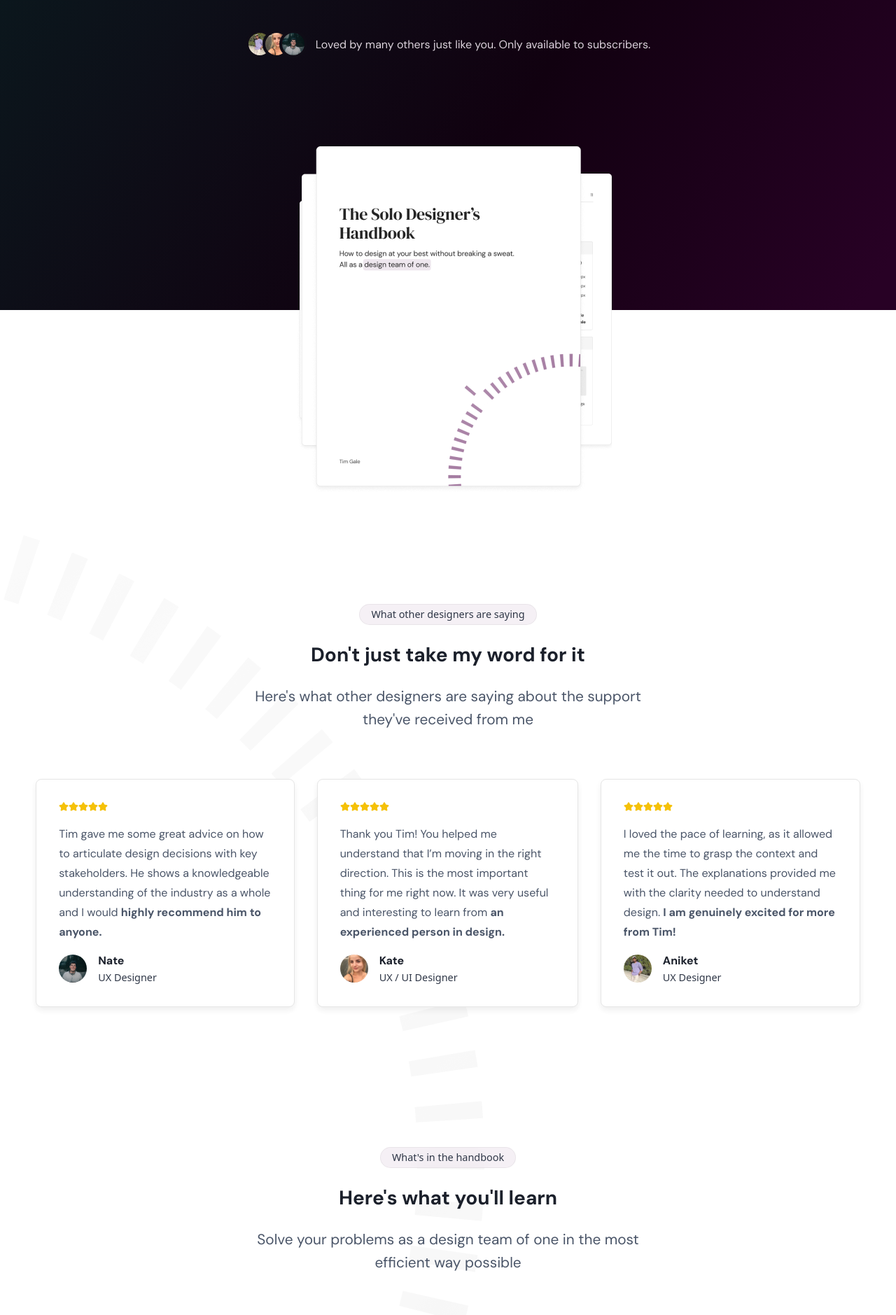
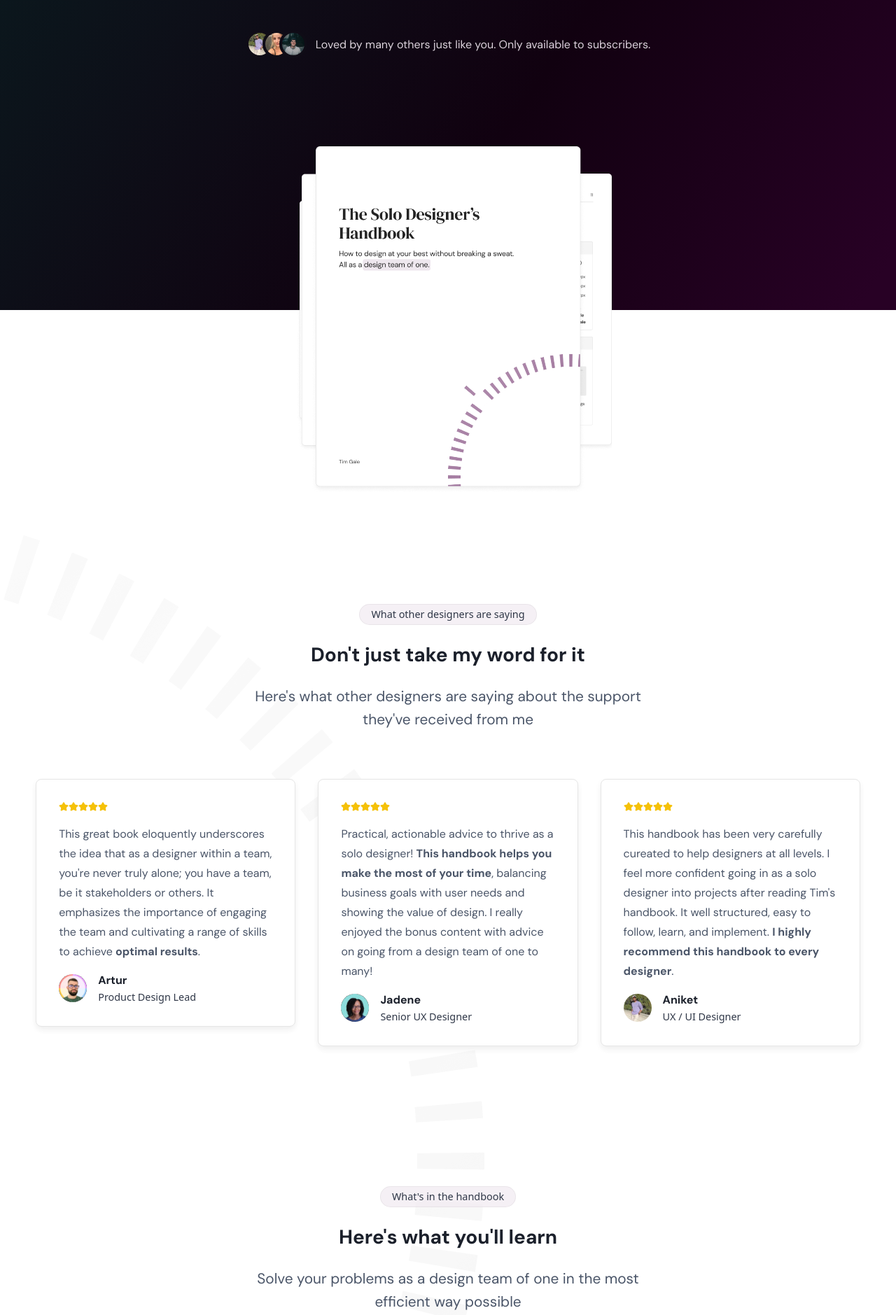
Before and after one commit to timgale/timgale.github.io, a Jekyll site: the page built from solo-designer-handbook.html, in a window 1280 px wide. Shown: the part 837-2716 px from the top of the page at 70% size. Built offline with Jekyll 4.4.1, drawn with Linux system fonts in a browser that asks for light colours.

Commit message:
Add higher res book cover images and update testimonials

```diff
--- a/_sass/components/_container.scss
+++ b/_sass/components/_container.scss
@@ -1139,7 +1139,8 @@
 			// background: #cccccc;
 			width: 100%;
 			height: 500px;
-			background-image: url(../images/book-image.png);
+			background-image: url(../images/book-image-2x.png);
+			background-size: 100%;
 			background-repeat: no-repeat;
 			background-position-x: 50%;
 
@@ -1399,6 +1400,12 @@
 	background: #FFF;
 	box-shadow: 0px 4px 8px 0px rgba(0, 0, 0, 0.06), 0px 8px 16px 0px rgba(0, 0, 0, 0.01);
 	padding: 32px;
+	width: 100%;
+	height: 100%;
+
+	@media (max-width: 1024px) {
+		width: auto;
+	}
 
 	.rating {
 		background-image: url(../images/star.svg);
@@ -1444,8 +1451,8 @@
 
 }
 
-.testimonial-1 .photo { background-image: url(../images/customer-nate.jpg); }
-.testimonial-2 .photo { background-image: url(../images/customer-kate.jpg); }
+.testimonial-1 .photo { background-image: url(../images/customer-artur.jpg); }
+.testimonial-2 .photo { background-image: url(../images/customer-jadene.jpg); }
 .testimonial-3 .photo { background-image: url(../images/customer-aniket.jpg); }
 
 .teacher-container {
@@ -1595,6 +1602,10 @@
 		bottom: 0;
 		right: 32px;
 
+		@media (max-width: 700px) {
+			transform: scale(1);
+		}
+
 		@media (max-width: 1280px) {
 			position: relative;
 			width: 100%;
@@ -1602,12 +1613,11 @@
 			right: 0;
 		}
 
-
 		.image {
 			position: absolute;
 			top: 0;
 			left: 0;
-			background-image: url('../images/book-image-cover.png');
+			background-image: url('../images/book-image-cover-2x.png');
 			background-position: 0 0;
 			background-repeat: no-repeat;
 			width: 394px;
@@ -1617,7 +1627,7 @@
 				position: relative;
 				top: 0;
 				left: 0;
-				width: 100%;
+				// width: 100%;
 				background-position-x: 60%;
 			}
 
--- a/solo-designer-handbook.html
+++ b/solo-designer-handbook.html
@@ -56,34 +56,34 @@
                         <div class="col-layout-content">
                             <div class="testimonial testimonial-1">
                                 <div class="rating"></div>
-                                <p>Tim gave me some great advice on how to articulate design decisions with key stakeholders. He shows a knowledgeable understanding of the industry as a whole and I would <strong>highly recommend him to anyone.</strong></p>
+                                <p>This great book eloquently underscores the idea that as a designer within a team, you're never truly alone; you have a team, be it stakeholders or others. It emphasizes the importance of engaging the team and cultivating a range of skills to achieve <strong>optimal results</strong>.</p>
                                 <div class="person">
                                     <div class="photo"></div>
                                     <div class="name">
-                                        <h3 class="heading--charlie">Nate</h3>
-                                        <span>UX Designer</span>
+                                        <h3 class="heading--charlie">Artur</h3>
+                                        <span>Product Design Lead</span>
                                     </div>
                                 </div>
                             </div>
                             <div class="testimonial testimonial-2">
                                 <div class="rating"></div>
-                                <p>Thank you Tim! You helped me understand that I’m moving in the right direction. This is the most important thing for me right now. It was very useful and interesting to learn from <strong>an experienced person in design.</strong></p>
+                                <p>Practical, actionable advice to thrive as a solo designer! <strong>This handbook helps you make the most of your time</strong>, balancing business goals with user needs and showing the value of design. I really enjoyed the bonus content with advice on going from a design team of one to many!</p>
                                 <div class="person">
                                     <div class="photo"></div>
                                     <div class="name">
-                                        <h3 class="heading--charlie">Kate</h3>
-                                        <span>UX / UI Designer</span>
+                                        <h3 class="heading--charlie">Jadene</h3>
+                                        <span>Senior UX Designer</span>
                                     </div>
                                 </div>
                             </div>
                             <div class="testimonial testimonial-3">
                                 <div class="rating"></div>
-                                <p>I loved the pace of learning, as it allowed me the time to grasp the context and test it out. The explanations provided me with the clarity needed to understand design. <strong>I am genuinely excited for more from Tim!</strong></p>
+                                <p>This handbook has been very carefully cureated to help designers at all levels. I feel more confident going in as a solo designer into projects after reading Tim's handbook. It well structured, easy to follow, learn, and implement. <strong>I highly recommend this handbook to every designer</strong>.</p>
                                 <div class="person">
                                     <div class="photo"></div>
                                     <div class="name">
                                         <h3 class="heading--charlie">Aniket</h3>
-                                        <span>UX Designer</span>
+                                        <span>UX / UI Designer</span>
                                     </div>
                                 </div>
                             </div>
```
Also changed, not shown: images/book-image-2x.png (added), images/book-image-cover-2x.png (added), images/customer-artur.jpg (added), images/customer-jadene.jpg (added), images/customer-kailash.jpg (renamed from images/handbook-customer-photo-kail.jpg), 2 other files.
